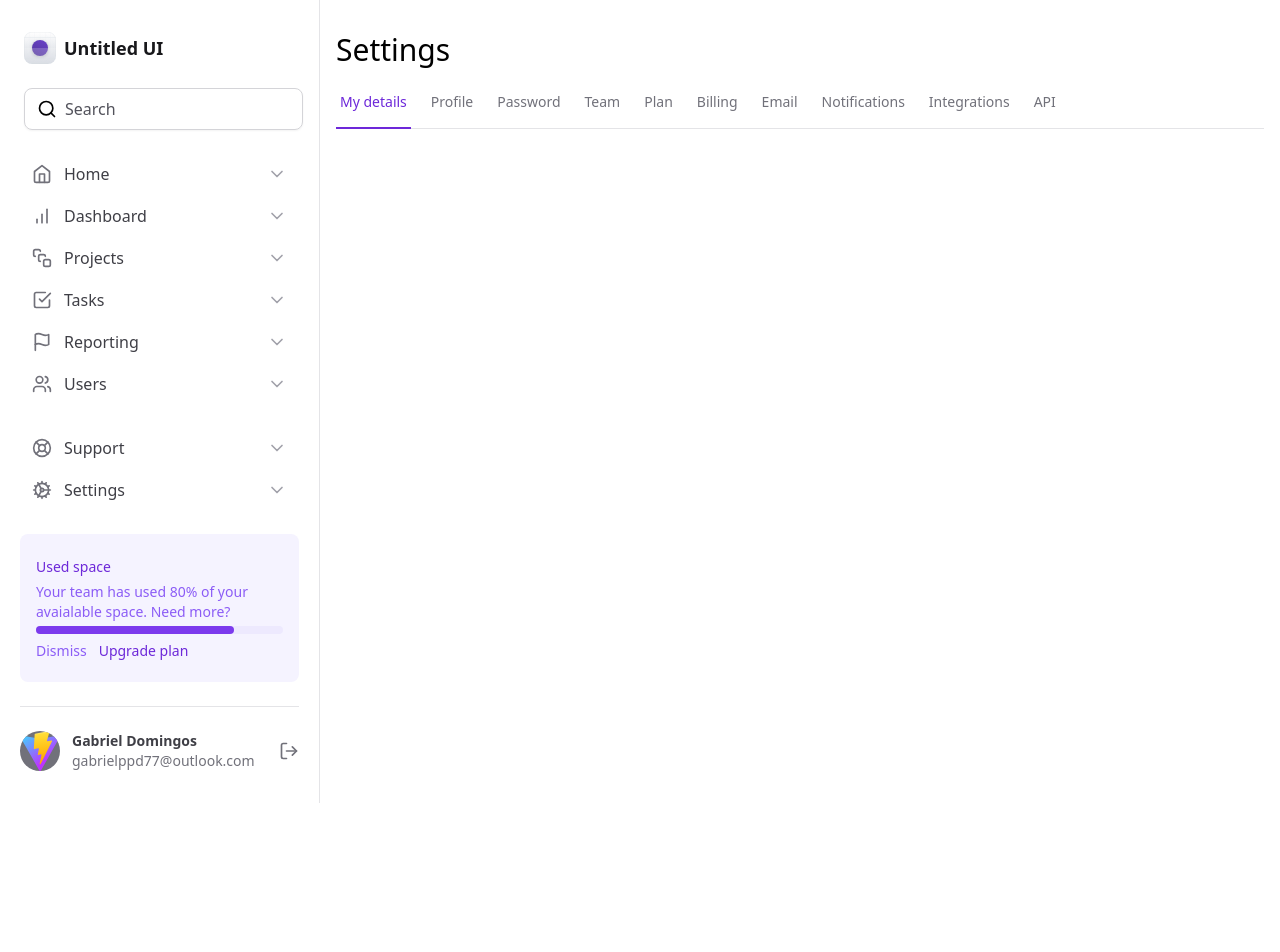
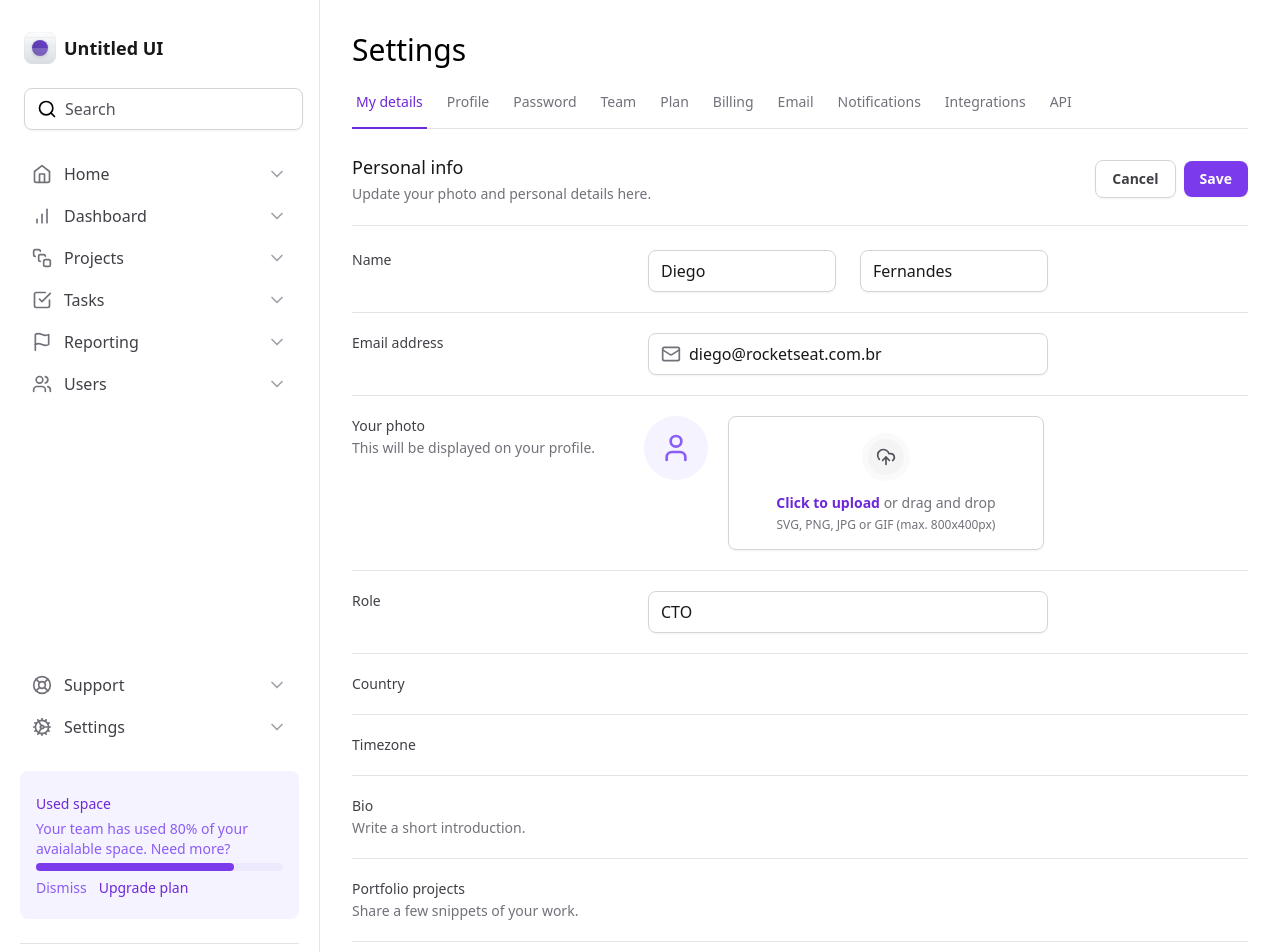
Before and after one commit to gabrielppd77/stock-control-fe, a React (Vite) app: page / in a window 1280 px wide. Shown: the top 952 px of the page. Before the commit the page ends 803 px from the top, so only its background shows below. Built offline with nearby package versions, Linux system fonts and the light colour scheme.

Commit message:
form development

```diff
--- a/src/App.tsx
+++ b/src/App.tsx
@@ -5,7 +5,7 @@ export default function App() {
   return (
     <div className="grid min-h-screen grid-cols-app">
       <Sidebar />
-      <main className="px-4 pb-12 pt-8">
+      <main className="px-8 pb-12 pt-8">
         <Home />
       </main>
     </div>
--- a/src/components/Sidebar/Profile/index.tsx
+++ b/src/components/Sidebar/Profile/index.tsx
@@ -1,13 +1,11 @@
-import { LogOut } from "lucide-react";
+import { LogOut, User } from "lucide-react";
 
 export function Profile() {
   return (
     <div className="flex items-center gap-3">
-      <img
-        src="vite.svg"
-        className="h-10 w-10 rounded-full bg-zinc-500"
-        alt="profile-img"
-      />
+      <div className="flex h-12 w-12 items-center justify-center rounded-full bg-violet-50">
+        <User className="h-10 w-10 text-violet-500" />
+      </div>
       <div className="flex flex-col">
         <span className="text-sm font-semibold text-zinc-700">
           Gabriel Domingos
--- a/src/pages/Home/index.tsx
+++ b/src/pages/Home/index.tsx
@@ -1,10 +1,188 @@
+import { Mail, UploadCloud, User } from "lucide-react";
 import { SettingsTabs } from "../../components/SettingsTabs";
+import Input from "../../components/Input";
 
 export function Home() {
   return (
     <div>
       <h1 className="to-zinc-900 text-3xl font-medium">Settings</h1>
+
       <SettingsTabs />
+
+      <div className="mt-6 flex flex-col">
+        <div className="flex items-center justify-between border-b border-zinc-200 pb-5">
+          <div className="space-y-1">
+            <h2 className="text-lg font-medium text-zinc-900">Personal info</h2>
+            <span className="text-sm text-zinc-500">
+              Update your photo and personal details here.
+            </span>
+          </div>
+          <div className="flex items-center gap-2">
+            <button
+              type="button"
+              className="rounded-lg border border-zinc-300 px-4 py-2 text-sm font-semibold text-zinc-700 shadow-sm hover:bg-zinc-50"
+            >
+              Cancel
+            </button>
+            <button
+              type="submit"
+              form="settings"
+              className="rounded-lg bg-violet-600 px-4 py-2 text-sm font-semibold text-white shadow-sm hover:bg-violet-700"
+            >
+              Save
+            </button>
+          </div>
+        </div>
+
+        <form
+          id="settings"
+          className="mt-6 flex w-full flex-col gap-5 divide-y divide-zinc-200"
+        >
+          <div className="grid-cols-form grid gap-3">
+            <label
+              htmlFor="firstName"
+              className="text-sm font-medium text-zinc-700"
+            >
+              Name
+            </label>
+            <div className="grid grid-cols-2 gap-6">
+              <Input.Root>
+                <Input.Control id="firstName" defaultValue="Diego" />
+              </Input.Root>
+
+              <Input.Root>
+                <Input.Control defaultValue="Fernandes" />
+              </Input.Root>
+            </div>
+          </div>
+
+          <div className="grid-cols-form grid gap-3 pt-5">
+            <label
+              htmlFor="email"
+              className="text-sm font-medium text-zinc-700"
+            >
+              Email address
+            </label>
+            <Input.Root>
+              <Input.Prefix>
+                <Mail className="h-5 w-5 text-zinc-500" />
+              </Input.Prefix>
+              <Input.Control
+                id="email"
+                type="email"
+                defaultValue="diego@rocketseat.com.br"
+              />
+            </Input.Root>
+          </div>
+
+          <div className="grid-cols-form grid gap-3 pt-5">
+            <label
+              htmlFor="photo"
+              className="text-sm font-medium text-zinc-700"
+            >
+              Your photo
+              <span className="mt-0.5 block text-sm font-normal text-zinc-500">
+                This will be displayed on your profile.
+              </span>
+            </label>
+            <div className="flex items-start gap-5">
+              <div className="flex h-16 w-16 items-center justify-center rounded-full bg-violet-50">
+                <User className="h-8 w-8 text-violet-500" />
+              </div>
+
+              <label
+                htmlFor="photo"
+                className="hover:bg-violet-25 group flex flex-1 cursor-pointer flex-col items-center gap-3 rounded-lg border border-zinc-300 px-6 py-4 text-center text-zinc-500 shadow-sm hover:border-violet-200 hover:text-violet-500"
+              >
+                <div className="border-6 rounded-full border-zinc-50 bg-zinc-100 p-2 group-hover:border-violet-50 group-hover:bg-violet-100">
+                  <UploadCloud className="h-5 w-5 text-zinc-600 group-hover:text-violet-600" />
+                </div>
+
+                <div className="flex flex-col items-center gap-1">
+                  <span className="text-sm">
+                    <span className="font-semibold text-violet-700">
+                      Click to upload
+                    </span>{" "}
+                    or drag and drop
+                  </span>
+                  <span className="text-xs">
+                    SVG, PNG, JPG or GIF (max. 800x400px)
+                  </span>
+                </div>
+              </label>
+
+              <input type="file" className="sr-only" id="photo" />
+            </div>
+          </div>
+
+          <div className="grid-cols-form grid gap-3 pt-5">
+            <label htmlFor="role" className="text-sm font-medium text-zinc-700">
+              Role
+            </label>
+            <Input.Root>
+              <Input.Control id="role" defaultValue="CTO" />
+            </Input.Root>
+          </div>
+
+          <div className="grid-cols-form grid gap-3 pt-5">
+            <label
+              htmlFor="country"
+              className="text-sm font-medium text-zinc-700"
+            >
+              Country
+            </label>
+            <div />
+          </div>
+
+          <div className="grid-cols-form grid gap-3 pt-5">
+            <label
+              htmlFor="timezone"
+              className="text-sm font-medium text-zinc-700"
+            >
+              Timezone
+            </label>
+            <div />
+          </div>
+
+          <div className="grid-cols-form grid gap-3 pt-5">
+            <label htmlFor="bio" className="text-sm font-medium text-zinc-700">
+              Bio
+              <span className="mt-0.5 block text-sm font-normal text-zinc-500">
+                Write a short introduction.
+              </span>
+            </label>
+            <div />
+          </div>
+
+          <div className="grid-cols-form grid gap-3 pt-5">
+            <label
+              htmlFor="projects"
+              className="text-sm font-medium text-zinc-700"
+            >
+              Portfolio projects
+              <span className="mt-0.5 block text-sm font-normal text-zinc-500">
+                Share a few snippets of your work.
+              </span>
+            </label>
+            <div />
+          </div>
+
+          <div className="flex items-center justify-end gap-2 pt-5">
+            <button
+              type="button"
+              className="rounded-lg border border-zinc-300 px-4 py-2 text-sm font-semibold text-zinc-700 shadow-sm hover:bg-zinc-50"
+            >
+              Cancel
+            </button>
+            <button
+              type="submit"
+              className="rounded-lg bg-violet-600 px-4 py-2 text-sm font-semibold text-white shadow-sm hover:bg-violet-700"
+            >
+              Save
+            </button>
+          </div>
+        </form>
+      </div>
     </div>
   );
 }
--- a/tailwind.config.js
+++ b/tailwind.config.js
@@ -5,9 +5,16 @@ export default {
     extend: {
       gridTemplateColumns: {
         app: "minmax(18rem, 20rem) 1fr",
+        form: "minmax(7.5rem, 17.5rem) minmax(25rem, 1fr) minmax(0, 15rem)",
       },
+      borderWidth: {
+        6: "6px",
+      },
+
       colors: {
-        primary: "#8257e6",
+        violet: {
+          25: "#fcfaff",
+        },
       },
     },
   },
```
